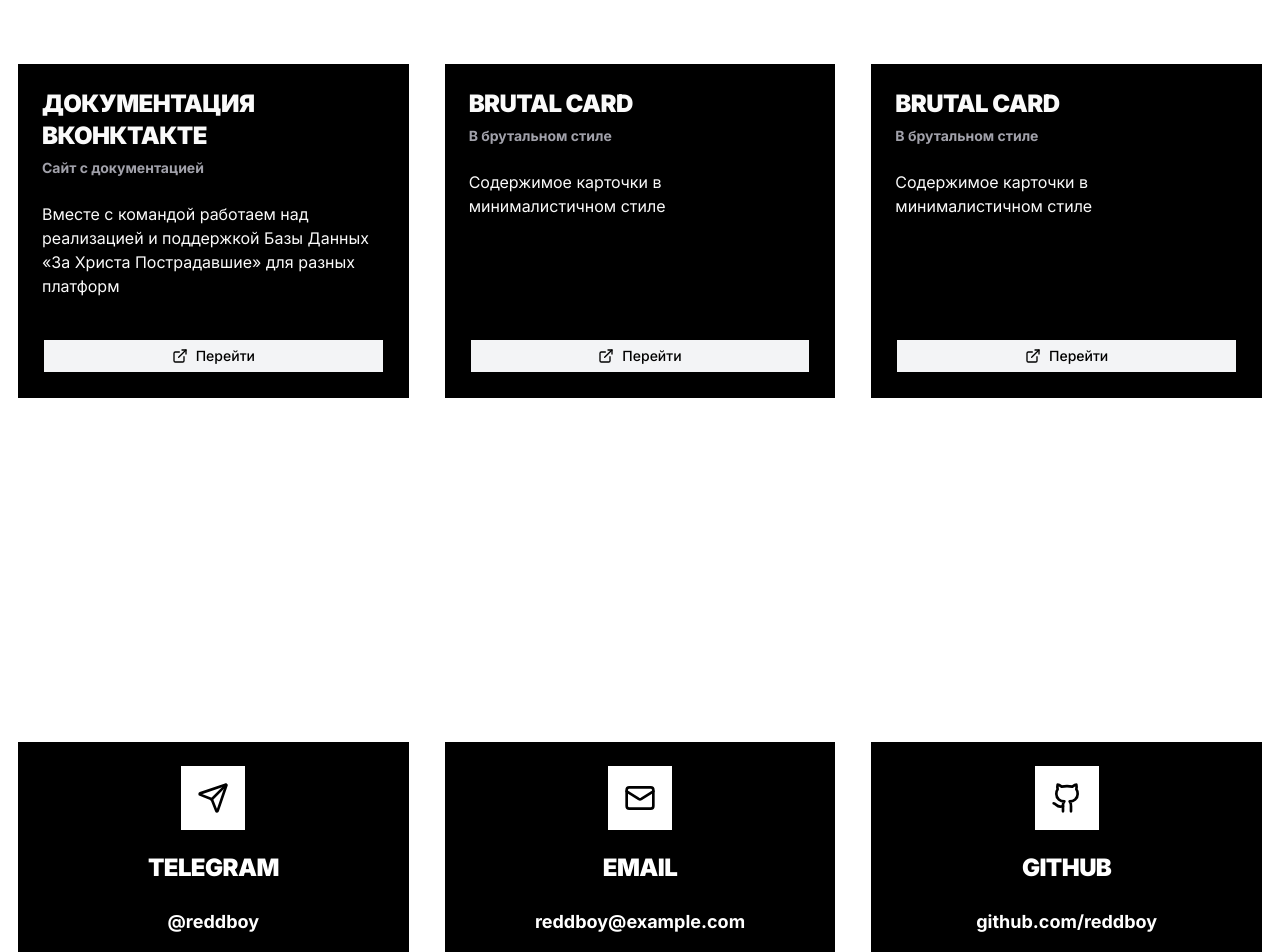
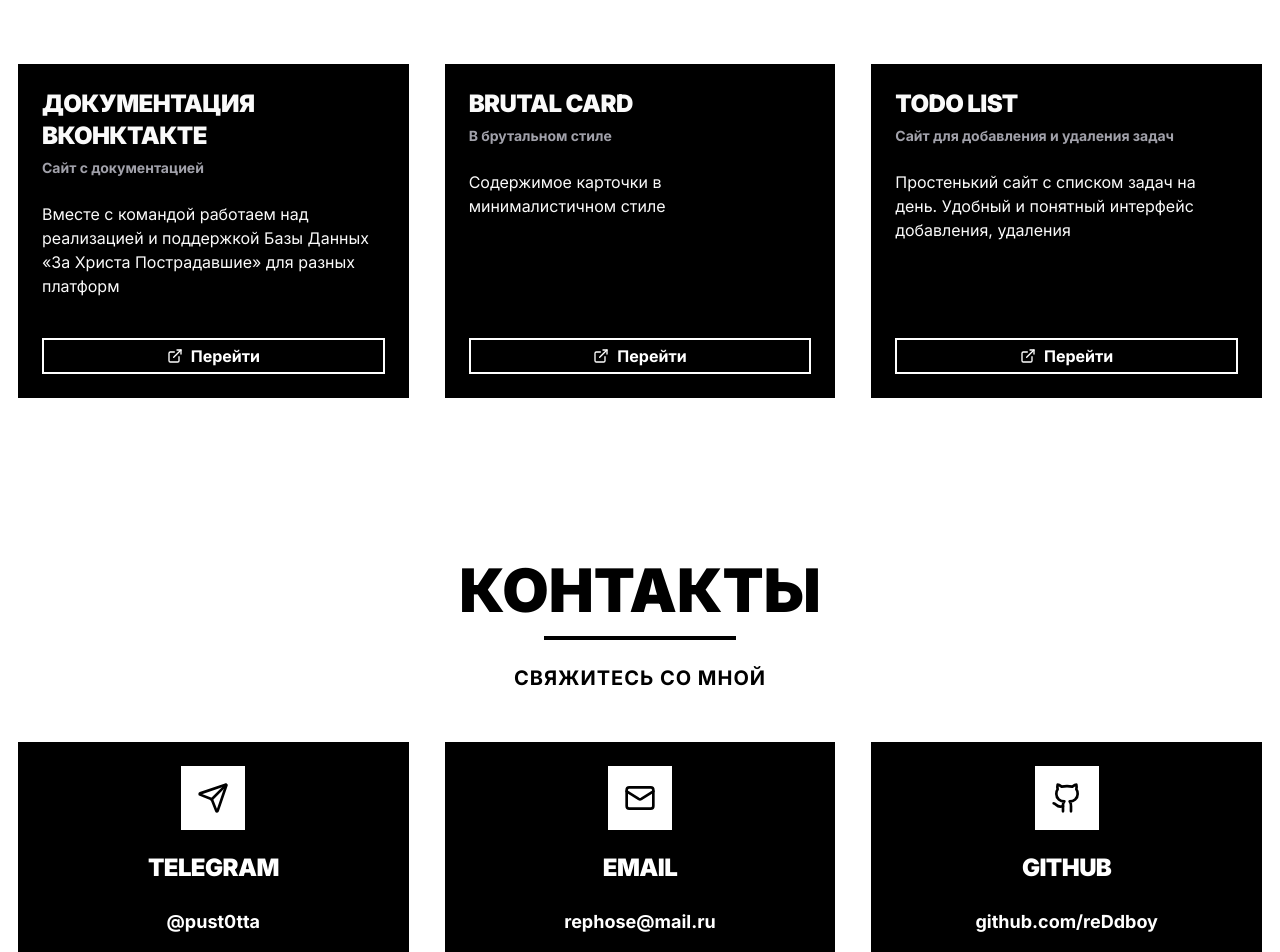
Before and after one commit to reDdboy/My_Lending, a React (Vite) app: page / in a window 1280 px wide. Shown: the part 900-1852 px from the top of the page. Built offline with nearby package versions, Linux system fonts and the light colour scheme.

Commit message:
some change block contact Projects

```diff
--- a/src/components/Contact/Contact.tsx
+++ b/src/components/Contact/Contact.tsx
@@ -4,15 +4,14 @@
 
 function Contact() {
     return (
-        <section id="contact" className="container mx-auto px-4 py-20">
+        <section id="contacts" className="container mx-auto px-4 py-20">
             <div className="text-center mb-12">
-                <h2 className="text-5xl md:text-6xl font-black mb-4 text-black dark:text-white">КОНТАКТЫ</h2>
-                <div className="h-1 w-48 mx-auto bg-black dark:bg-white mb-6"></div>
-                <p className="text-xl font-bold uppercase tracking-wider text-black dark:text-white">СВЯЖИСЬ СО МНОЙ</p>
+                <h2 className="text-5xl md:text-6xl font-black mb-4 text-black">КОНТАКТЫ</h2>
+                <div className="h-1 w-48 mx-auto bg-black mb-6"></div>
+                <p className="text-xl font-bold uppercase tracking-wider text-black">СВЯЖИТЕСЬ СО МНОЙ</p>
             </div>
 
             <div className="grid grid-cols-1 md:grid-cols-2 lg:grid-cols-3 gap-8 justify-items-center items-stretch">
-                {/* Telegram */}
                 <Card className="flex flex-col h-full border-2 border-black dark:border-white bg-white dark:bg-black shadow-[4px_4px_0_#000] dark:shadow-[4px_4px_0_#fff]">
                     <CardHeader>
                         <div className="flex items-center justify-center w-16 h-16 bg-black dark:bg-white mx-auto mb-4">
@@ -21,14 +20,14 @@
                         <CardTitle className="text-2xl font-black text-center text-black dark:text-white">TELEGRAM</CardTitle>
                     </CardHeader>
                     <CardContent className="flex-grow">
-                        <p className="text-center font-bold text-lg mb-4 text-black dark:text-white">@reddboy</p>
+                        <p className="text-center font-bold text-lg mb-4 text-black dark:text-white">@pust0tta</p>
                         <p className="text-center text-gray-700 dark:text-gray-300">
                             Быстрые ответы, обсуждение проектов и оперативная связь
                         </p>
                     </CardContent>
                     <CardFooter className="mt-auto pt-4">
                         <Button asChild className="bg-black text-white dark:bg-white dark:text-black border-2 border-black dark:border-white hover:bg-gray-900 dark:hover:bg-gray-100 w-full py-4 text-base font-bold">
-                            <a href="https://t.me/reddboy" target="_blank" rel="noopener noreferrer" className="flex items-center justify-center gap-2">
+                            <a href="https://t.me/pust0tta" target="_blank" rel="noopener noreferrer" className="flex items-center justify-center gap-2">
                                 <Send className="w-4 h-4" />
                                 НАПИСАТЬ
                             </a>
@@ -36,7 +35,6 @@
                     </CardFooter>
                 </Card>
 
-                {/* Email */}
                 <Card className="flex flex-col h-full border-2 border-black dark:border-white bg-white dark:bg-black shadow-[4px_4px_0_#000] dark:shadow-[4px_4px_0_#fff]">
                     <CardHeader>
                         <div className="flex items-center justify-center w-16 h-16 bg-black dark:bg-white mx-auto mb-4">
@@ -45,14 +43,14 @@
                         <CardTitle className="text-2xl font-black text-center text-black dark:text-white">EMAIL</CardTitle>
                     </CardHeader>
                     <CardContent className="flex-grow">
-                        <p className="text-center font-bold text-lg mb-4 text-black dark:text-white">reddboy@example.com</p>
+                        <p className="text-center font-bold text-lg mb-4 text-black dark:text-white">rephose@mail.ru</p>
                         <p className="text-center text-gray-700 dark:text-gray-300">
                             Для официальных предложений, документов и сотрудничества
                         </p>
                     </CardContent>
                     <CardFooter className="mt-auto pt-4">
                         <Button asChild className="bg-white dark:bg-black text-black dark:text-white border-2 border-black dark:border-white hover:bg-gray-100 dark:hover:bg-gray-900 w-full py-4 text-base font-bold">
-                            <a href="mailto:reddboy@example.com" className="flex items-center justify-center gap-2">
+                            <a href="mailto:rephose@mail.ru" className="flex items-center justify-center gap-2">
                                 <Mail className="w-4 h-4" />
                                 НАПИСАТЬ
                             </a>
@@ -60,7 +58,6 @@
                     </CardFooter>
                 </Card>
 
-                {/* GitHub */}
                 <Card className="flex flex-col h-full border-2 border-black dark:border-white bg-white dark:bg-black shadow-[4px_4px_0_#000] dark:shadow-[4px_4px_0_#fff]">
                     <CardHeader>
                         <div className="flex items-center justify-center w-16 h-16 bg-black dark:bg-white mx-auto mb-4">
@@ -69,14 +66,14 @@
                         <CardTitle className="text-2xl font-black text-center text-black dark:text-white">GITHUB</CardTitle>
                     </CardHeader>
                     <CardContent className="flex-grow">
-                        <p className="text-center font-bold text-lg mb-4 text-black dark:text-white">github.com/reddboy</p>
+                        <p className="text-center font-bold text-lg mb-4 text-black dark:text-white">github.com/reDdboy</p>
                         <p className="text-center text-gray-700 dark:text-gray-300">
                             Портфолио проектов, исходный код и технические решения
                         </p>
                     </CardContent>
                     <CardFooter className="mt-auto pt-4">
                         <Button asChild className="bg-black text-white dark:bg-white dark:text-black border-2 border-black dark:border-white hover:bg-gray-900 dark:hover:bg-gray-100 w-full py-4 text-base font-bold">
-                            <a href="https://github.com/reddboy" target="_blank" rel="noopener noreferrer" className="flex items-center justify-center gap-2">
+                            <a href="https://github.com/reDdboy" target="_blank" rel="noopener noreferrer" className="flex items-center justify-center gap-2">
                                 <Github className="w-4 h-4" />
                                 ПОСМОТРЕТЬ
                             </a>
--- a/src/components/Header/Header.tsx
+++ b/src/components/Header/Header.tsx
@@ -27,14 +27,13 @@
                         <a href="#tech" className="font-bold text-sm uppercase tracking-wider hover:text-gray-600 dark:hover:text-gray-300 transition-colors">
                             ТЕХНОЛОГИИ
                         </a>
-                        <a href="#contact" className="font-bold text-sm uppercase tracking-wider hover:text-gray-600 dark:hover:text-gray-300 transition-colors">
+                        <a href="#contacts" className="font-bold text-sm uppercase tracking-wider hover:text-gray-600 dark:hover:text-gray-300 transition-colors">
                             КОНТАКТЫ
                         </a>
 
                         <ThemeToggle />
                     </div>
 
-                    {/* Мобильное меню + переключатель */}
                     <div className="flex items-center space-x-4 md:hidden">
                         <ThemeToggle />
                         <button
--- a/src/components/Hero/Hero.tsx
+++ b/src/components/Hero/Hero.tsx
@@ -19,7 +19,7 @@
                         </a>
                     </button>
                     <button className="px-6 md:px-10 py-4 md:py-6 bg-white dark:bg-black text-black dark:text-white text-lg font-bold border-2 border-black dark:border-white hover:translate-y-0.5 transition-transform">
-                        <a href="#contact" className="items-center justify-center gap-2">
+                        <a href="#contacts" className="items-center justify-center gap-2">
                             СВЯЗАТЬСЯ
                         </a>
                     </button>
--- a/src/components/Project/Project.tsx
+++ b/src/components/Project/Project.tsx
@@ -16,8 +16,8 @@
                             <p>Вместе с командой работаем над реализацией и поддержкой Базы Данных «За Христа Пострадавшие» для разных платформ</p>
                         </CardContent>
                         <CardFooter className="mt-auto pt-4">
-                            <Button asChild className="bg-black text-white dark:bg-white dark:text-black border-2 w-full hover:bg-gray-700 dark:bg-gray-100">
-                                <a href="https://vkfcsapp.pstgu.ru/" className="flex items-center justify-center gap-2">
+                            <Button asChild className="bg-white dark:bg-black text-black dark:text-white border-2 border-black dark:border-white hover:bg-gray-100 dark:hover:bg-gray-900 w-full py-4 text-base font-bold">
+                                <a href="https://vkfcsapp.pstgu.ru/" target="_blank" rel="noopener norefrrer" className="flex items-center justify-center gap-2">
                                     <ExternalLink className="w-4 h-4" />
                                     Перейти
                                 </a>
@@ -33,8 +33,8 @@
                             <p>Содержимое карточки в минималистичном стиле</p>
                         </CardContent>
                         <CardFooter className="mt-auto pt-4">
-                            <Button asChild className="bg-black text-white dark:bg-white dark:text-black border-2 w-full hover:bg-gray-700 dark:bg-gray-100">
-                                <a href="link" className="flex items-center justify-center gap-2">
+                            <Button asChild className="bg-white dark:bg-black text-black dark:text-white border-2 border-black dark:border-white hover:bg-gray-100 dark:hover:bg-gray-900 w-full py-4 text-base font-bold">
+                                <a href="link" target="_blank" rel="noopener norefrrer" className="flex items-center justify-center gap-2">
                                     <ExternalLink className="w-4 h-4" />
                                     Перейти
                                 </a>
@@ -43,15 +43,15 @@
                     </Card>
                     <Card className="flex flex-col h-full border-2 border-black dark:border-white bg-white dark:bg-black shadow-[4px_4px_0_#000] dark:shadow-[4px_4px_0_#fff]">
                         <CardHeader>
-                            <CardTitle className="text-2xl font-black">BRUTAL CARD</CardTitle>
-                            <CardDescription className="font-bold">В брутальном стиле</CardDescription>
+                            <CardTitle className="text-2xl font-black">TODO LIST</CardTitle>
+                            <CardDescription className="font-bold">Сайт для добавления и удаления задач</CardDescription>
                         </CardHeader>
                         <CardContent className="flex-grow">
-                            <p>Содержимое карточки в минималистичном стиле</p>
+                            <p>Простенький сайт с списком задач на день. Удобный и понятный интерфейс добавления, удаления</p>
                         </CardContent>
                         <CardFooter className="mt-auto pt-4">
-                            <Button asChild className="bg-black text-white dark:bg-white dark:text-black border-2 w-full hover:bg-gray-700 dark:bg-gray-100">
-                                <a href="link" className="flex items-center justify-center gap-2">
+                            <Button asChild className="bg-white dark:bg-black text-black dark:text-white border-2 border-black dark:border-white hover:bg-gray-100 dark:hover:bg-gray-900 w-full py-4 text-base font-bold">
+                                <a href="link" target="_blank" rel="noopener norefrrer" className="flex items-center justify-center gap-2">
                                     <ExternalLink className="w-4 h-4" />
                                     Перейти
                                 </a>
```
